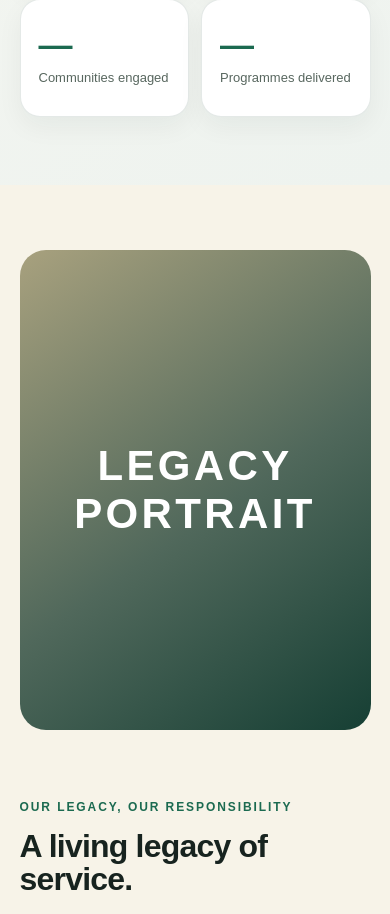
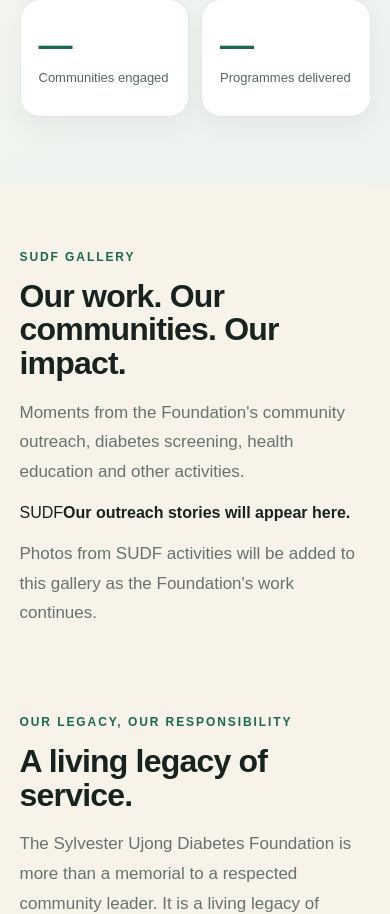
Before and after one commit to AkongShadrach/SUDF-website, a Next.js app: page / in a window 390 px wide. Shown: the part 7996-8910 px from the top of the page. Built offline with nearby package versions, Linux system fonts and the light colour scheme.

Commit message:
Replace legacy portrait placeholder with responsive SUDF gallery

```diff
--- a/app/page.tsx
+++ b/app/page.tsx
@@ -22,6 +22,11 @@ const programs = [
     title: "Medical Outreach & Partnerships",
     text: "We collaborate with healthcare professionals, hospitals, clinics, community organisations, volunteers, development partners, and other stakeholders to expand access to diabetes services and strengthen community health systems.",
   },
+];
+
+// Add each approved outreach photo here after placing its file in /public/images/gallery/.
+const galleryPhotos: { src: string; alt: string; caption?: string }[] = [
+  // { src: "/images/gallery/community-screening-01.jpg", alt: "SUDF team conducting a community diabetes screening", caption: "Community diabetes screening" },
 ];
 
 const objectives = [
@@ -173,9 +178,30 @@ export default function Home() {
         </div>
       </section>
 
-      <section className="legacy section">
-        <div className="legacy-image">LEGACY<br />PORTRAIT</div>
-        <div>
+      <section className="legacy section sudf-gallery-section">
+        <div className="sudf-gallery-panel">
+          <div className="sudf-gallery-heading">
+            <p className="eyebrow">SUDF GALLERY</p>
+            <h2>Our work. Our communities. Our impact.</h2>
+            <p>Moments from the Foundation's community outreach, diabetes screening, health education and other activities.</p>
+          </div>
+          <div className="sudf-gallery-grid">
+            {galleryPhotos.map((photo) => (
+              <figure className="sudf-gallery-item" key={photo.src}>
+                <img src={photo.src} alt={photo.alt} loading="lazy" />
+                {photo.caption ? <figcaption>{photo.caption}</figcaption> : null}
+              </figure>
+            ))}
+            {galleryPhotos.length === 0 ? (
+              <div className="sudf-gallery-empty">
+                <span className="sudf-gallery-empty-mark" aria-hidden="true">SUDF</span>
+                <strong>Our outreach stories will appear here.</strong>
+                <p>Photos from SUDF activities will be added to this gallery as the Foundation's work continues.</p>
+              </div>
+            ) : null}
+          </div>
+        </div>
+        <div className="sudf-gallery-legacy-copy">
           <p className="eyebrow">OUR LEGACY, OUR RESPONSIBILITY</p>
           <h2>A living legacy of service.</h2>
           <p>
```
